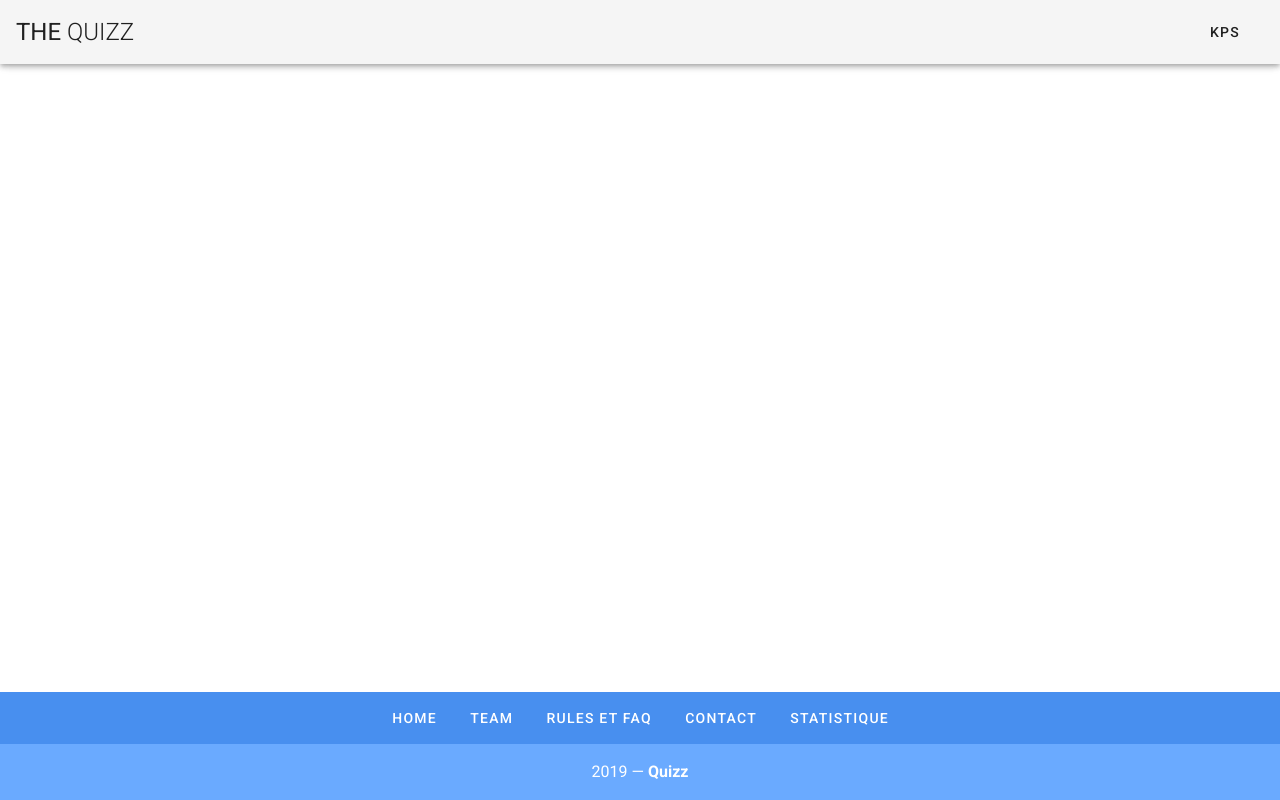
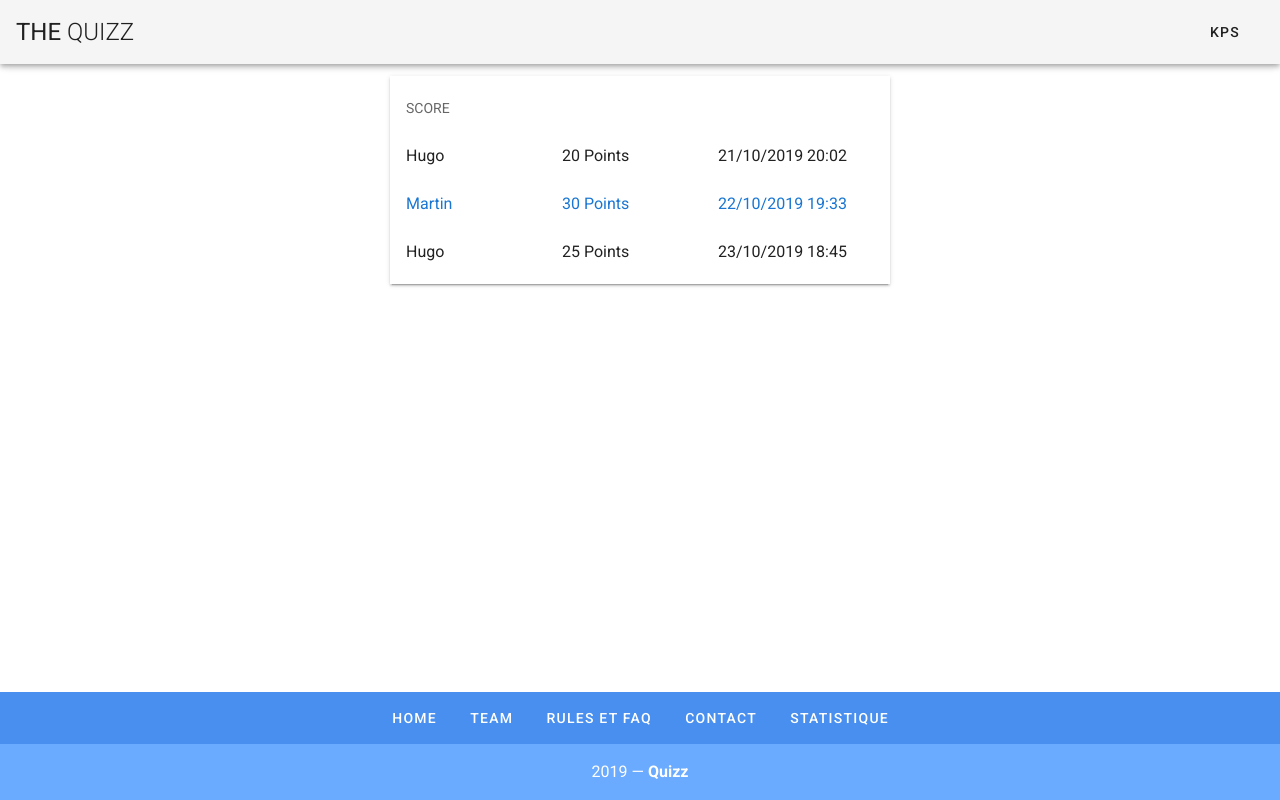
Before and after one commit to Thebootfinder/Projet4AS1, a Vue app: page /Score in a window 1280 px wide. Built offline with nearby package versions, Linux system fonts and the light colour scheme.

Commit message:
PushScore

```diff
--- a/src/components/Quizz.vue
+++ b/src/components/Quizz.vue
@@ -14,8 +14,8 @@
       </v-list-item>
       <v-card-actions>
         <v-row justify="center">
-          <v-btn class="ma-4" depressed large color="primary" @click="ReponseOUI(Titre, Question, Score, i, IndexScore)">Oui</v-btn>
-          <v-btn class="ma-4" depressed large color="red" @click="ReponseNON(Titre, Question, Score, i, IndexScore)">Non</v-btn>
+          <v-btn class="ma-4" depressed large color="primary" @click="ReponseOUI(Titre, Question, Score, i, IndexScore, nbrQuestion)">Oui</v-btn>
+          <v-btn class="ma-4" depressed large color="red" @click="ReponseNON(Titre, Question, Score, i, IndexScore, nbrQuestion)">Non</v-btn>
           <v-icon>mdi-heart</v-icon>
         </v-row>
       </v-card-actions>
@@ -24,6 +24,7 @@
 </template>
 
 <script>
+
 export default {
   data: () => ({
     Hello: 'coucou',
@@ -36,29 +37,41 @@ export default {
     Question: ['JE SUIS UNE QUESTION 2', 'JE SUIS UNE QUESTION 3', 'JE SUIS UNE QUESTION 4'],
     ScoreActuel: 0,
     Score: [10, 0, 0, 5, 10, 0],
-    IndexScore: 0
+    IndexScore: 0,
+    nbrQuestion: 4
 
   }),
   methods: {
 
-    async ReponseOUI (Titre, Question, Score, index, indexScore) {
+    async ReponseOUI (Titre, Question, Score, index, indexScore, nbrQuestion) {
       console.log('OUI')
       this.TitreActuel = Titre[index]
       this.QuestionActuelle = Question[index]
       var ScoreTemp = this.ScoreActuel
       this.ScoreActuel = ScoreTemp + Score[indexScore]
+      if (index + 1 === nbrQuestion) {
+        sessionStorage.setItem('Score', ScoreTemp)
+        this.$router.push('/Score ')
+        this.$router.go()
+      } else {
         index = index + 1
         indexScore = indexScore + 2
         this.i = index
         this.IndexScore = indexScore
+      }
     },
 
-    async ReponseNON (Titre, Question, Score, index, indexScore) {
+    async ReponseNON (Titre, Question, Score, index, indexScore, nbrQuestion) {
       console.log('NON')
       this.TitreActuel = Titre[index]
       this.QuestionActuelle = Question[index]
       var ScoreTemp = this.ScoreActuel
       this.ScoreActuel = ScoreTemp + Score[indexScore + 1]
+      if (index + 1 === nbrQuestion) {
+        sessionStorage.setItem('Score', ScoreTemp)
+        this.$router.push('/Score ')
+        this.$router.go()
+      } else {
         index = index + 1
         indexScore = indexScore + 2
         this.i = index
@@ -66,4 +79,6 @@ export default {
       }
     }
   }
+}
+
 </script>
--- a/src/components/Score.vue
+++ b/src/components/Score.vue
@@ -0,0 +1,72 @@
+<template>
+<v-container>
+ <v-card
+    class="mx-auto"
+    max-width="500"
+    tile
+  >
+    <v-list flat>
+      <v-subheader>SCORE</v-subheader>
+      <v-list-item-group v-model="item" color="primary">
+        <v-list-item
+          v-for="(item, i) in items"
+          :key="i"
+        >
+          <v-list-item-content>
+            <v-list-item-title v-text="item.User"></v-list-item-title>
+          </v-list-item-content>
+          <v-list-item-content>
+            <v-list-item-title v-text="item.Score"></v-list-item-title>
+          </v-list-item-content>
+          <v-list-item-content>
+            <v-list-item-title v-text="item.Day + item.Month + item.Year + '  ' + item.Hour + item.Minute"></v-list-item-title>
+          </v-list-item-content>
+        </v-list-item>
+      </v-list-item-group>
+    </v-list>
+  </v-card>
+
+  </v-container>
+
+</template>
+
+<script>
+import ScoreActuel from './Quizz'
+export default {
+  data: () => ({
+    item: 1,
+    DayActuelle: 0,
+    MonthActuel: 0,
+    YearActuel: 0,
+    HourActuel: 0,
+    MinuteActuel: 0,
+    ScoreActuel: ScoreActuel,
+
+    items: [
+      { User: 'Hugo', Score: '20 Points', Day: '21/', Month: '10/', Year: '2019', Hour: '20:', Minute: '02' },
+      { User: 'Martin', Score: '30 Points', Day: '22/', Month: '10/', Year: '2019', Hour: '19:', Minute: '33' },
+      { User: 'Hugo', Score: '25 Points', Day: '23/', Month: '10/', Year: '2019', Hour: '18:', Minute: '45' }
+    ]
+  }),
+  methods: {
+    async TakeDate () {
+      var D = new Date()
+      var d = D.getDate()
+      var M = D.getMonth() + 1
+      var y = D.getFullYear()
+      var h = D.getHours()
+      var m = D.getMinutes()
+      this.DayActuelle = d + '/'
+      this.MonthActuel = M + '/'
+      this.YearActuel = y
+      this.HourActuel = h + ':'
+      this.MinuteActuel = m
+    },
+
+    async push (items, DayActuelle, MonthActuel, YearActuel, HourActuel, MinuteActuel) {
+      var ScoreUser = { User: sessionStorage.session_username, Score: sessionStorage.Score + ' Points', Day: DayActuelle, Month: MonthActuel, Year: YearActuel, Hour: HourActuel, Minute: MinuteActuel }
+      this.items = items.concat(ScoreUser)
+    }
+  }
+}
+</script>
```
Lines whose indentation alone changed are shown as unchanged.
